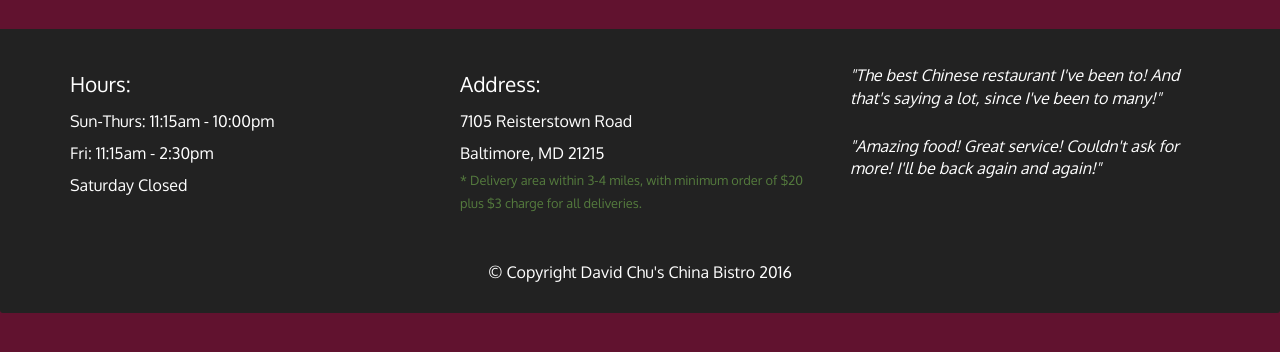
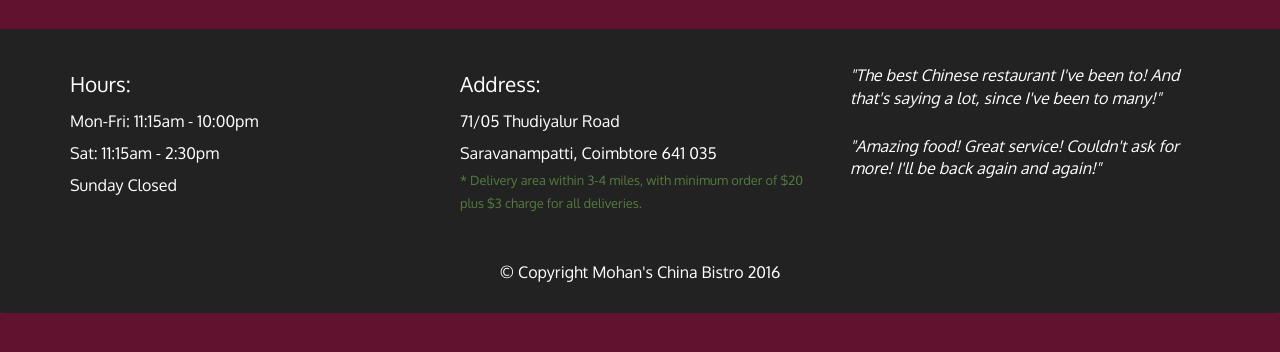
Before and after one commit to MohankumarSelvaraj2019/mohankumars2019.github.io, a plain HTML site: page module5_solution/index.html in a window 1280 px wide. Shown: the part 214-566 px from the top of the page. Drawn offline with Linux system fonts and the light colour scheme; no server answers.

Commit message:
Update index.html

```diff
--- a/module5_solution/index.html
+++ b/module5_solution/index.html
@@ -4,7 +4,7 @@
     <meta charset="utf-8">
     <meta http-equiv="X-UA-Compatible" content="IE=edge">
     <meta name="viewport" content="width=device-width, initial-scale=1">
-    <title>David Chu's China Bistro</title>
+    <title>Mohan's Chinese Restaturant</title>
     <link rel="stylesheet" href="css/bootstrap.min.css">
     <link rel="stylesheet" href="css/styles.css">
     <link href='https://fonts.googleapis.com/css?family=Oxygen:400,300,700' rel='stylesheet' type='text/css'>
@@ -64,9 +64,9 @@
   </header>
 
   <div id="call-btn" class="visible-xs">
-    <a class="btn" href="tel:410-602-5008">
+    <a class="btn" href="tel:422-602-5008">
     <span class="glyphicon glyphicon-earphone"></span>
-    410-602-5008
+    422-602-5008
     </a>
   </div>
   <div id="xs-deliver" class="text-center visible-xs">* We Deliver</div>
@@ -78,15 +78,15 @@
       <div class="row">
         <section id="hours" class="col-sm-4">
           <span>Hours:</span><br>
-          Sun-Thurs: 11:15am - 10:00pm<br>
-          Fri: 11:15am - 2:30pm<br>
-          Saturday Closed
+          Mon-Fri: 11:15am - 10:00pm<br>
+          Sat: 11:15am - 2:30pm<br>
+          Sunday Closed
           <hr class="visible-xs">
         </section>
         <section id="address" class="col-sm-4">
           <span>Address:</span><br>
-          7105 Reisterstown Road<br>
-          Baltimore, MD 21215
+          71/05 Thudiyalur Road<br>
+          Saravanampatti, Coimbtore 641 035
           <p>* Delivery area within 3-4 miles, with minimum order of $20 plus $3 charge for all deliveries.</p>
           <hr class="visible-xs">
         </section>
@@ -95,7 +95,7 @@
           <p>"Amazing food! Great service! Couldn't ask for more! I'll be back again and again!"</p>
         </section>
       </div>
-      <div class="text-center">&copy; Copyright David Chu's China Bistro 2016</div>
+      <div class="text-center">&copy; Copyright Mohan's China Bistro 2016</div>
     </div>
   </footer>
 
```
